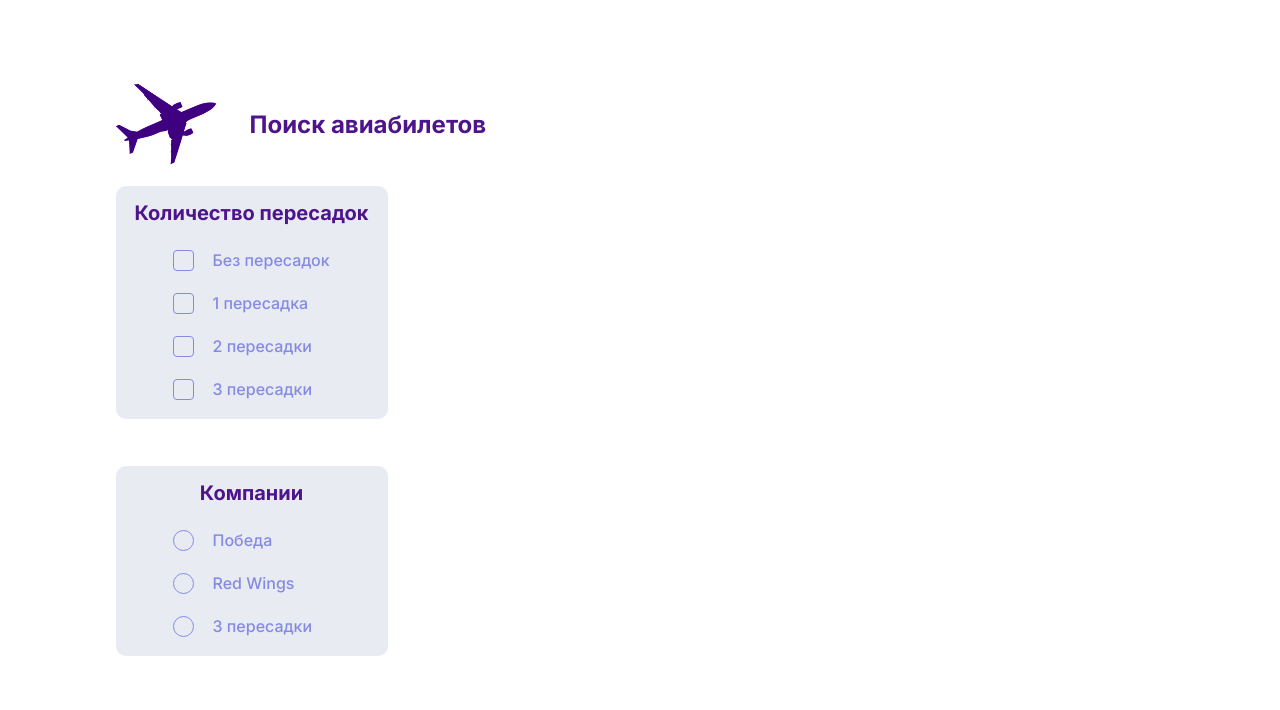
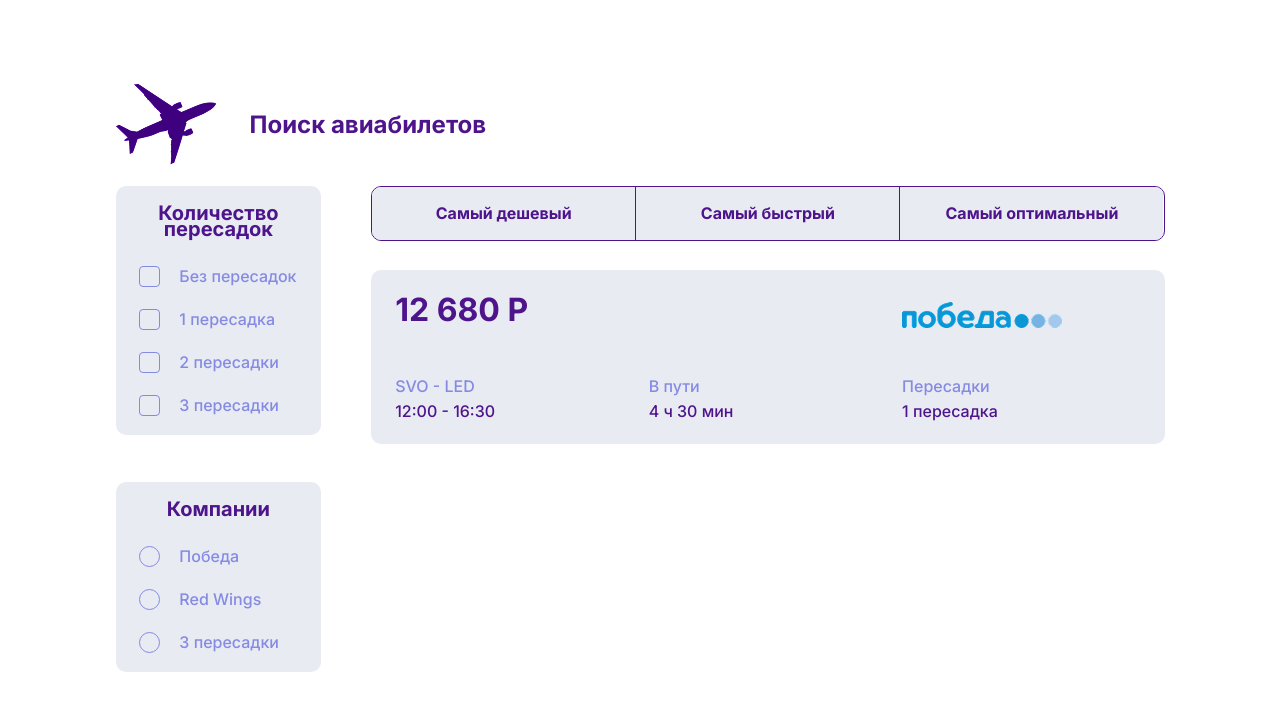
Before and after one commit to LiliiaGalkina/flights, a React (Vite) app: page / in a window 1280 px wide. Shown: the top 710 px of the page. Built offline with nearby package versions, Linux system fonts and the light colour scheme.

Commit message:
начало верстки main

```diff
--- a/src/components/Main/Main.tsx
+++ b/src/components/Main/Main.tsx
@@ -1,17 +1,26 @@
 import FilterCountTransfers from "./FilterCountTransfers";
 import FilterCompany from "./FilterCompany";
 import style from "./main.module.scss";
+import Ticket from "./Ticket";
 
 export default function Main() {
   return (
     <div className={style.content}>
       <div className={style.content__filter}>
         <FilterCountTransfers />
-				<FilterCompany/>
+        <FilterCompany />
       </div>
       <div className={style.content__info}>
-
+        <div className={style.content__buttons}>
+          <button className={style.content__button}>Самый дешевый</button>
+          <button className={style.content__button}>Самый быстрый</button>
+          <button className={style.content__button}>Самый оптимальный</button>
+        </div>
+        <div className={style.content_filtertablet}></div>
+			  <div className={style.content__tickets}>
+				  <Ticket/>
 		</div>
       </div>
-	)
+    </div>
+  );
 }
--- /dev/null
+++ b/src/components/Main/Ticket.tsx
@@ -0,0 +1,32 @@
+import style from "./main.module.scss";
+import pobeda from "../../assets/pobeda.png";
+
+export default function Ticket() {
+  return (
+    <div className={style.ticket}>
+      <div className={style.ticket__item}>
+        <div className={style.ticket__price}>12 680 Р</div>
+        <div className={style.ticket__info}>
+          <div className={style.ticket__text}>SVO - LED</div>
+          <div className={style.ticket__time}>12:00 - 16:30</div>
+        </div>
+      </div>
+      <div className={style.ticket__item}>
+        <div className={style.ticket__price}></div>
+        <div className={style.ticket__info}>
+          <div className={style.ticket__text}>В пути</div>
+          <div className={style.ticket__time}>4 ч 30 мин</div>
+        </div>
+      </div>
+      <div className={style.ticket__item}>
+        <div className={style.ticket__company}>
+          <img src={pobeda} alt="победа" />
+        </div>
+        <div className={style.ticket__info}>
+          <div className={style.ticket__text}>Пересадки</div>
+          <div className={style.ticket__time}>1 пересадка</div>
+        </div>
+      </div>
+    </div>
+  );
+}
--- a/src/components/Main/main.module.scss
+++ b/src/components/Main/main.module.scss
@@ -1,19 +1,44 @@
 .content {
   display: flex;
   justify-content: space-between;
+
+  &__filter {
+    max-width: 26%;
+    margin-right: 5rem;
   }
 
-.content__filter {
-	max-width: 26%;
-	margin-right: 5rem;
+  &__info {
+	width: 100%;
+  }
+
+  &__buttons {
+	margin-bottom: 2.9rem;
+	width: 100%;
+	height: 5.5rem;
+	display: flex;
+	border-radius: 1rem;
+	border: 0.1rem solid #4E148C;
+	overflow: hidden;
+  }
+
+  &__button {
+	flex: 1;
+	background-color: #e8ebf2;
+	font-size: 1.6rem;
+	font-weight: 700;
+	color: #4E148C;
+	&:nth-child(2){
+		border-left: 0.1rem solid #4E148C;
+		border-right: 0.1rem solid #4E148C;
+	}
+  }
 }
 
 .filter {
   margin-bottom: 4.7rem;
   padding: 1.9rem;
-	background-color: #E8EBF2;
+  background-color: #e8ebf2;
   border-radius: 1rem;
-
 
   &__title {
     margin-bottom: 2.9rem;
@@ -41,8 +66,8 @@
     width: 2.1rem;
     height: 2.1rem;
     border-radius: 0.4rem;
-		accent-color: #E8EBF2;
-		border: 1px solid #858AE3;
+    accent-color: #e8ebf2;
+    border: 1px solid #858ae3;
     background-repeat: no-repeat;
     background-position: center;
   }
@@ -53,10 +78,9 @@
     width: 2.1rem;
     height: 2.1rem;
     border-radius: 50%;
-		accent-color: #E8EBF2;
-		border: 1px solid #858AE3;
+    accent-color: #e8ebf2;
+    border: 1px solid #858ae3;
   }
-
 
   &__rowcheckboxcircle_after {
     &::after {
@@ -67,13 +91,51 @@
       width: 1.5rem;
       height: 1.5rem;
       border-radius: 50%;
-			background-color: #858AE3;
+      background-color: #858ae3;
     }
   }
 
   &__rowtext {
     margin-left: 1.9rem;
     font-weight: 500;
+    color: #858ae3;
+  }
+}
+
+.ticket {
+	width: 100%;
+	min-height: 17.4rem;
+	padding: 3.2rem 2.4rem 2.5rem;
+	display: grid;
+	grid-template-columns: repeat(3, 1fr);
+	column-gap: 1.5rem;
+	background-color: #e8ebf2;
+	border-radius: 1rem;
+
+	&__item {
+		display: flex;
+		flex-direction: column;
+		justify-content: space-between;
+	}
+
+	&__price {
+		margin-bottom: 2.5rem;
+		font-size: 3.2rem;
+		font-weight: 700;
+	}
+
+	&__info {
+		flex: 0 1 auto;
+	}
+
+	&__text {
+		margin-bottom: 0.9rem;
+		font-size: 1.6rem;
+		font-weight: 500;
 		color: #858AE3;
 	}
+
+	&__time {
+		font-weight: 500;
 	}
+}
```
Also changed, not shown: src/assets/pobeda.png (added). Lines whose indentation alone changed are shown as unchanged.
